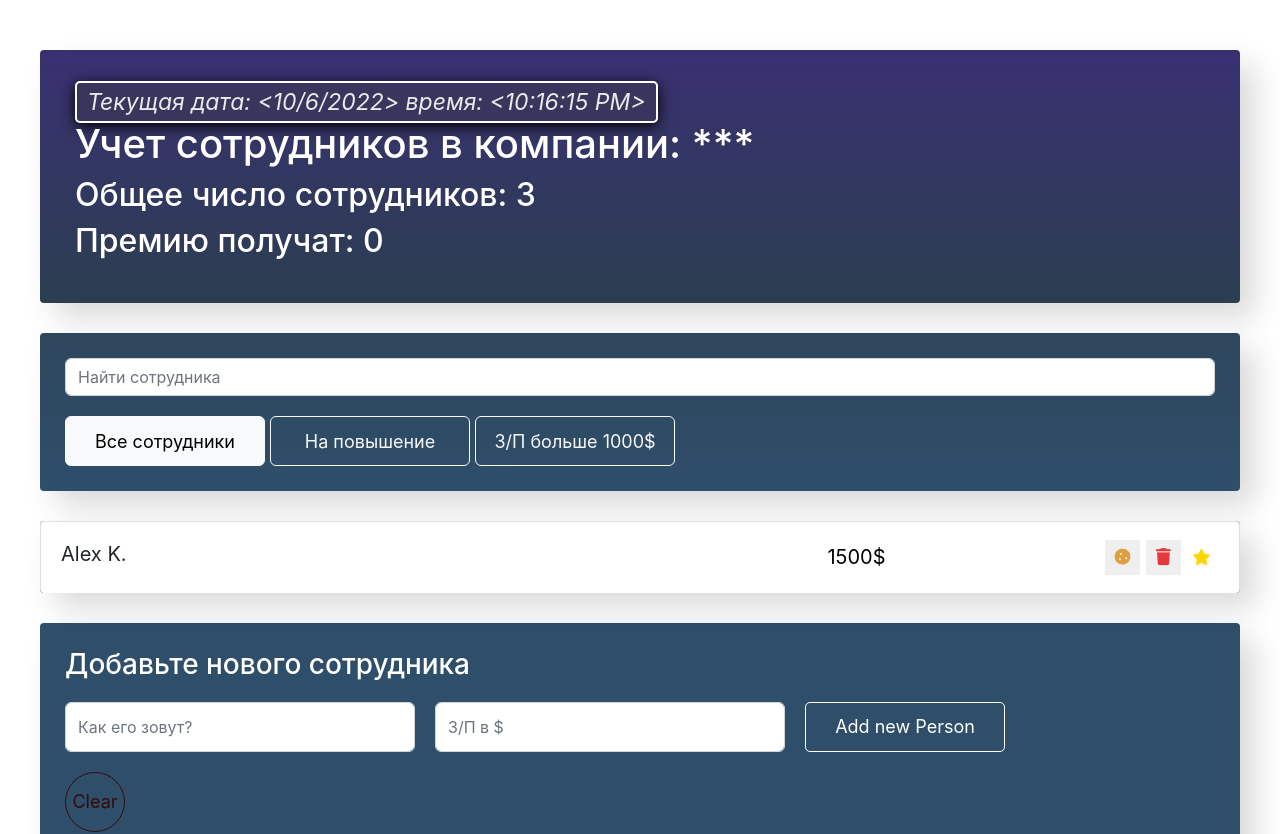
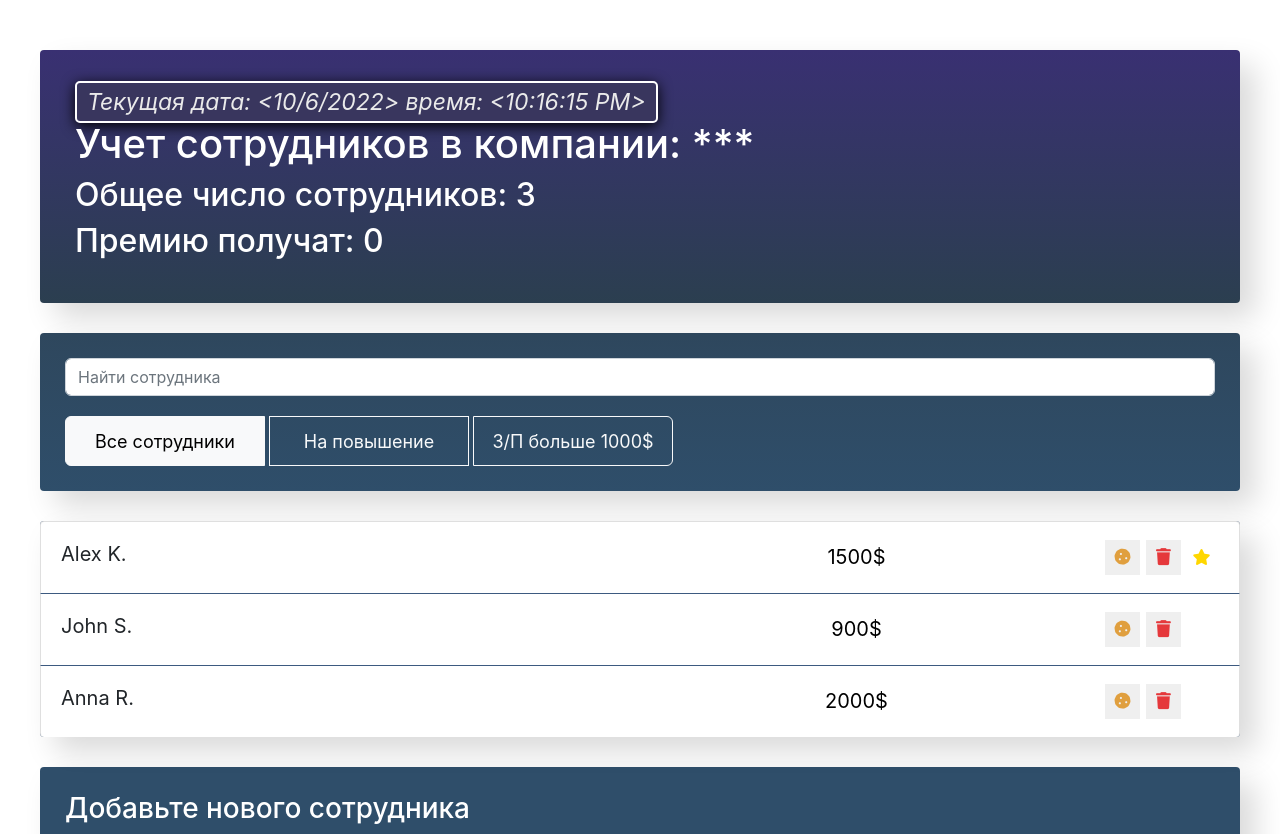
Before and after one commit to kleykovsky/employees, a React (Create React App) app: page / in a window 1280 px wide. Shown: the top 834 px of the page. Built offline with nearby package versions, Linux system fonts and the light colour scheme.

Commit message:
rev: 1.8

```diff
--- a/src/components/App/App.js
+++ b/src/components/App/App.js
@@ -16,7 +16,7 @@ class App extends Component {
                 {name: 'Anna R.', salary: 2000, increase: false, rise: false,  id: 3},
             ],
             term: '',
-            filter: 'rise'
+            filter: 'all',
         }
         this.maxId = 4
     }
@@ -53,27 +53,27 @@ class App extends Component {
         });
     }
 
-    onToggleIncrease = (id) => {
-        // this.setState(({data}) => {
-        //     const index = data.findIndex(elem => elem.id === id)
-        //
-        //     const old = data[index];
-        //     const newItem = {...old, increase: !old.increase};
-        //     const newArr = [...data.slice(0, index), newItem, ...data.slice(index + 1)]
-        //     return{
-        //         data: newArr
-        //     }
-        // })
-
-        this.setState(({data}) => ({
-            data: data.map(item => {
-                if(item.id === id) {
-                    return{...item, increase: !item.increase}
-                }
-                return item;
-            })
-        }))
-    }
+    // onToggleIncrease = (id) => {
+    //     // this.setState(({data}) => {
+    //     //     const index = data.findIndex(elem => elem.id === id)
+    //     //
+    //     //     const old = data[index];
+    //     //     const newItem = {...old, increase: !old.increase};
+    //     //     const newArr = [...data.slice(0, index), newItem, ...data.slice(index + 1)]
+    //     //     return{
+    //     //         data: newArr
+    //     //     }
+    //     // })
+    //
+    //     this.setState(({data}) => ({
+    //         data: data.map(item => {
+    //             if(item.id === id) {
+    //                 return{...item, increase: !item.increase}
+    //             }
+    //             return item;
+    //         })
+    //     }))
+    // }
 
     // onToggleRise = (id) => {
     //     this.setState(({data}) => ({
@@ -112,23 +112,23 @@ class App extends Component {
         this.setState({term});
     }
 
-    onFilterRise = () => {
-        this.setState(({data}) => {
-            return{
-                data: data.filter(item => item.rise === true),
-            }
-        })
-        return console.log('This click')
-    }
+    // onFilterRise = () => {
+    //     this.setState(({data}) => {
+    //         return{
+    //             data: data.filter(item => item.rise === true),
+    //         }
+    //     })
+    //     return console.log('This click')
+    // }
 
-    onFilterMore = () => {
-        this.setState(({data}) => {
-            return{
-                data: data.filter(item => item.salary > 1000),
-            }
-        })
-        return console.log('This click')
-    }
+    // onFilterMore = () => {
+    //     this.setState(({data}) => {
+    //         return{
+    //             data: data.filter(item => item.salary > 1000),
+    //         }
+    //     })
+    //     return console.log('This click')
+    // }
 
     // onFilterAll = () => {
     //     this.setState(({data}) => {
@@ -150,6 +150,9 @@ class App extends Component {
         }
     }
 
+    onFilterSelect = (filter) => {
+        this.setState({filter});
+    }
     render() {
 
         setTimeout(() => {
@@ -179,18 +182,19 @@ class App extends Component {
                     <SearchPanel
                         onUpdateSearch={this.onUpdateSearch}
                     />
-                    <AppFilter txt={'Все сотрудники'}
-                               active={true}
-                               // filterAll={}
+                    <AppFilter filter={filter}
+                               onFilterSelect={this.onFilterSelect}
                     />
-                    <AppFilter txt={'На повышение'}
-                               active={false}
-                               filterRise={this.onFilterRise}
-                    />
-                    <AppFilter txt={'З/П больше 1000$'}
-                               active={false}
-                               filterMore={this.onFilterMore}
-                    />
+                    {/*filterAll={}*/}
+                    {/*<AppFilter txt={'На повышение'}*/}
+                    {/*           active={false}*/}
+                    {/*           filterRise={this.onFilterRise}*/}
+                    {/*/>*/}
+                    {/*<AppFilter txt={'З/П больше 1000$'}*/}
+                    {/*           active={false}*/}
+                    {/*           filterMore={this.onFilterMore}*/}
+                    {/*/>*/}
+
                 </div>
                 <EmployeesList
                     data={visibleData}
--- a/src/components/app-filter/app-filter.js
+++ b/src/components/app-filter/app-filter.js
@@ -1,14 +1,45 @@
 import './app-filter.css';
-const AppFilter = ({txt, active, filterRise, filterMore, filterAll}) => {
+const AppFilter = (props) => {
+    const buttonsData = [
+        {name: 'all', label: 'Все сотрудники'},
+        {name: 'rise', label: 'На повышение'},
+        {name: 'moreThen1000', label: 'З/П больше 1000$'},
+    ];
+
+    const buttons = buttonsData.map(({name, label}) => {
+        const active = props.filter === name;
+        const clazz = active ? 'btn-light' : 'btn-outline-light'
+        return(
+            <button className={`btn ${clazz}`}
+                    type={'button'}
+                    key={name}
+                    onClick={() => props.onFilterSelect(name)}>
+                {label}
+            </button>
+        )
+    })
     return (
         <div className={'btn-group'}>
-            <button className={active ? 'btn btn-light' : 'btn btn-outline-light'}
-            type={'button'}
-            onClick={ filterMore?? filterRise?? filterAll}
-            >
-                {txt}
-            </button>
+            {buttons}
+            {/*<button className={active ? 'btn btn-light' : 'btn btn-outline-light'}*/}
+            {/*type={'button'}*/}
+            {/*onClick={ filterMore?? filterRise?? filterAll}*/}
+            {/*>*/}
+            {/*    {txt}*/}
+            {/*</button>*/}
         </div>
     )
 }
 export default AppFilter;
+
+
+// return (
+//     <div className={'btn-group'}>
+//         <button className={active ? 'btn btn-light' : 'btn btn-outline-light'}
+//                 type={'button'}
+//                 onClick={ filterMore?? filterRise?? filterAll}
+//         >
+//             {txt}
+//         </button>
+//     </div>
+// )
```
